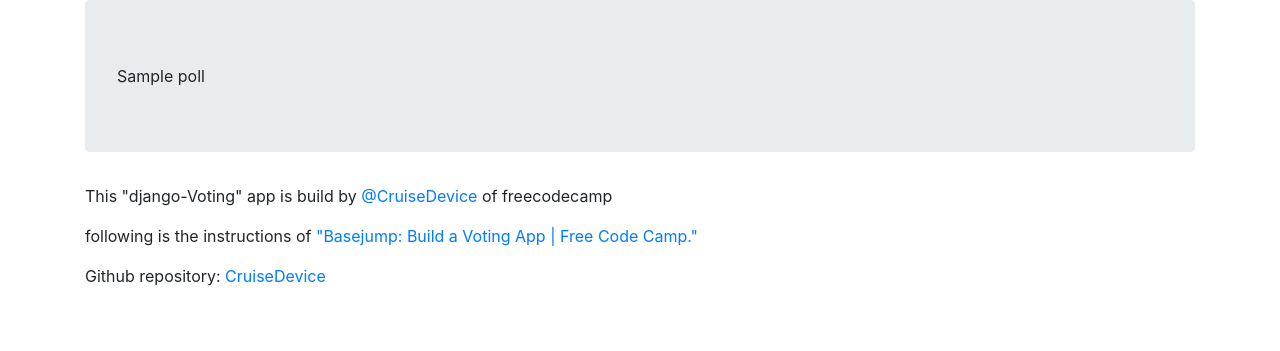
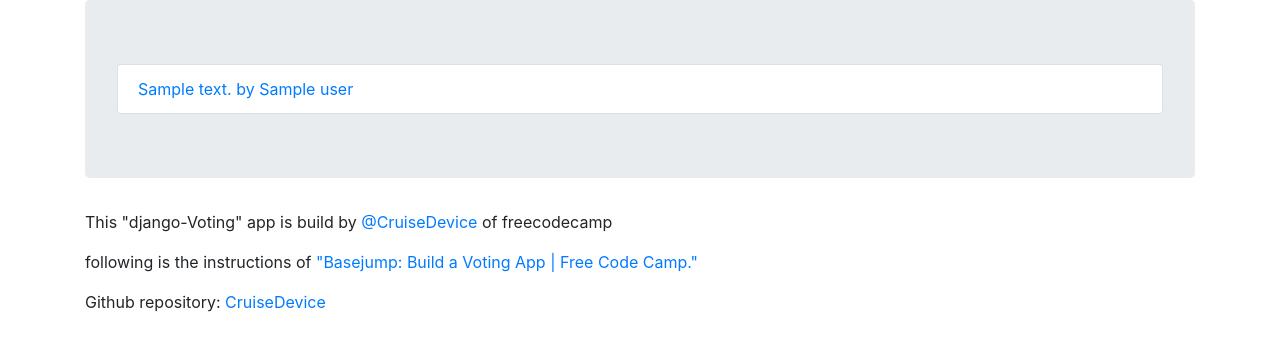
Before and after one commit to CruiseDevice/VotingApp, a Django app: template app/templates/app/my_polls.html in a window 1280 px wide. Shown: the part 56-407 px from the top of the page. Run offline with Django 3.2, Linux system fonts and the light colour scheme; the template is opened without the code that fills it: most values are stand-ins (such as "Sample title", 1, 10 or a date in 2020); some libraries are stand-ins or nearby versions.

Commit message:
display polls created by user

```diff
--- a/app/templates/app/my_polls.html
+++ b/app/templates/app/my_polls.html
@@ -3,8 +3,12 @@
 {% endblock %}
 {% block content %}
     <div>
-        {% for poll in polls %}
-            {{poll}}
-        {% endfor %}
+        <ul class = "list-group">
+            <li class = "list-group-item">
+                {% for poll in polls %}
+                    <a href="{% url 'app:detail' poll.id  %}">{{poll.question_text}} by {{poll.user}}</a>
+                {% endfor %}
+            </li>
+        </ul>
     </div>
 {% endblock %}
```
